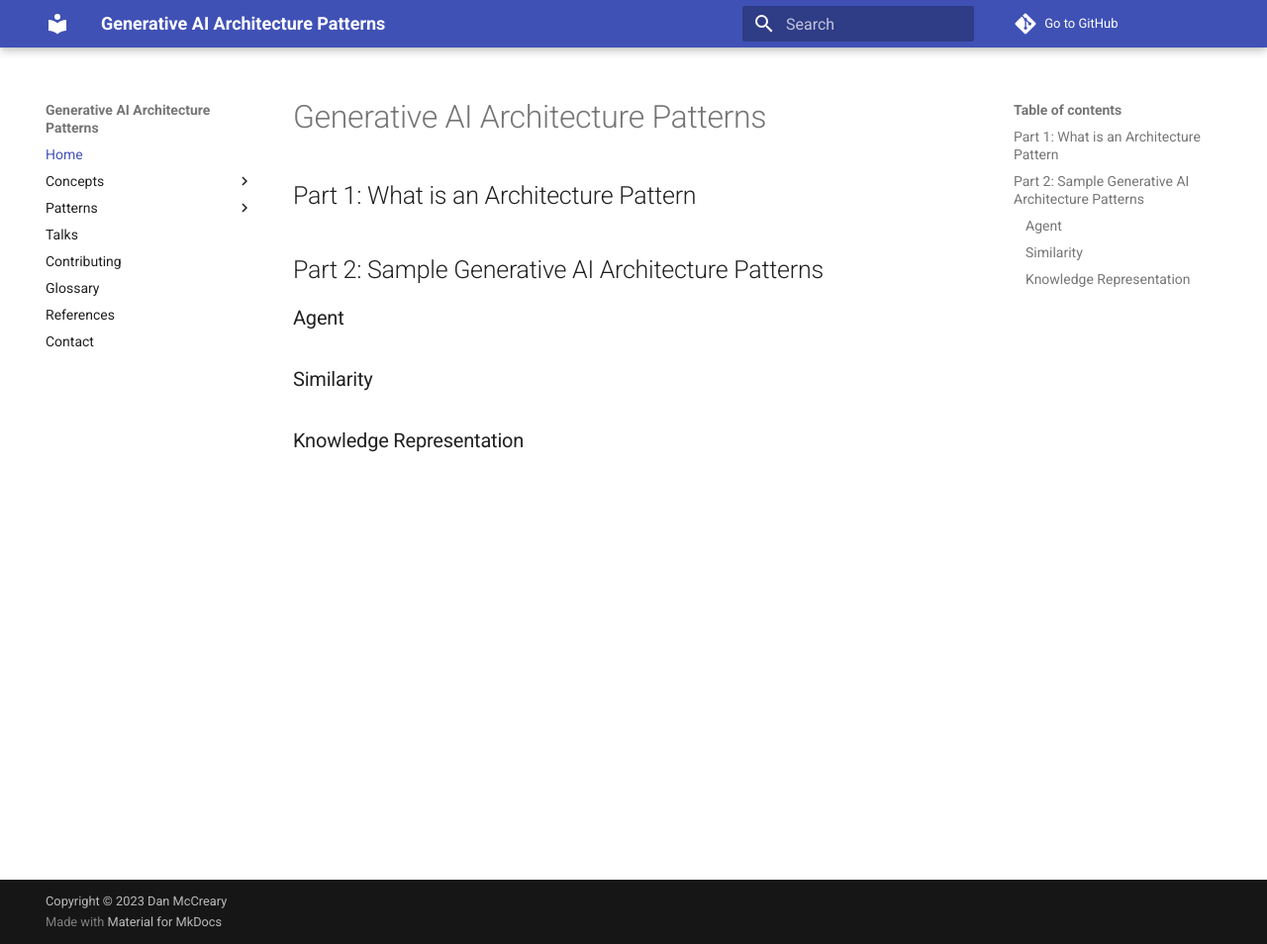
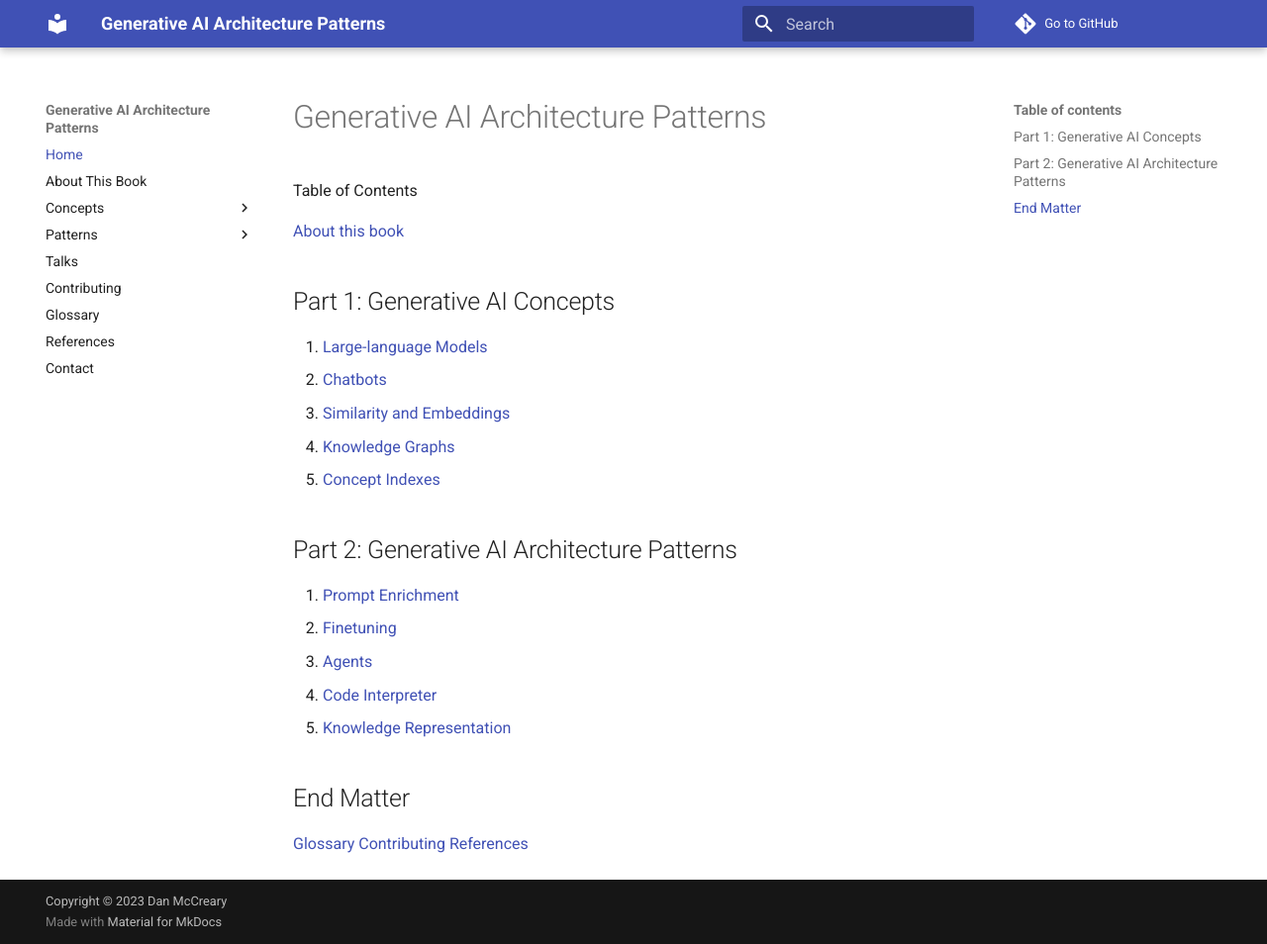
Before and after one commit to dmccreary/genai-arch-patterns, an MkDocs documentation site: the page built from docs/index.md, in a window 1280 px wide and 954 px high. Shown: the whole window at 99% size. Built offline with MkDocs 1.6.1 and Material for MkDocs 9.7.7, drawn with Linux system fonts in a browser that asks for light colours; comment, search, counter and statistics services are not loaded.

Commit message:
updated content

```diff
--- a/docs/concepts/embeddings.md
+++ b/docs/concepts/embeddings.md
@@ -1,4 +1,4 @@
-# Embeddings
+# Similarity and Embeddings
 
 Large-language models
 
--- a/docs/index.md
+++ b/docs/index.md
@@ -1,13 +1,29 @@
 # Generative AI Architecture Patterns
 
-## Part 1: What is an Architecture Pattern
+Table of Contents
 
-## Part 2: Sample Generative AI Architecture Patterns
+[About this book](about.md)
 
-### Agent
+## Part 1: Generative AI Concepts
 
-### Similarity
+<!-- copy this list from concepts/index.md -->
+1. [Large-language Models](./large-language-models.md)
+2. [Chatbots](chatbots.md)
+3. [Similarity and Embeddings](embeddings.md)
+4. [Knowledge Graphs](./knowledge-graph.md)
+5. [Concept Indexes](./concept-index.md)
 
-### Knowledge Representation
+## Part 2: Generative AI Architecture Patterns
 
-###
+<!-- copy this list from patterns/index.md -->
+1. [Prompt Enrichment](prompt-enrichment.md)
+2. [Finetuning](./)
+3. [Agents](agents.md)
+4. [Code Interpreter](code-interpreter.md)
+5. [Knowledge Representation](knowledge-representation.md)
+
+## End Matter
+
+[Glossary](glossary.md)
+[Contributing](contributing.md)
+[References](references.md)
--- a/mkdocs.yml
+++ b/mkdocs.yml
@@ -2,6 +2,7 @@
 site_name: Generative AI Architecture Patterns
 nav:
    - Home: index.md
+   - About This Book: about.md
    - Concepts:
      - Agents: concepts/agents.md
      - Embeddings: concepts/embeddings.md
```
Also changed, not shown: docs/about.md (added, +20 -0 lines), docs/concepts/chatbots.md (added, +1 -0 lines), docs/concepts/index.md (added, +7 -0 lines), docs/concepts/large-language-models.md (added, +1 -0 lines), docs/patterns/finetuning.md (added, +5 -0 lines), docs/patterns/index.md (added, +7 -0 lines), docs/patterns/knowledge-representation.md (+1 -1 lines), docs/patterns/agents.md (renamed from docs/patterns/agent.md).
